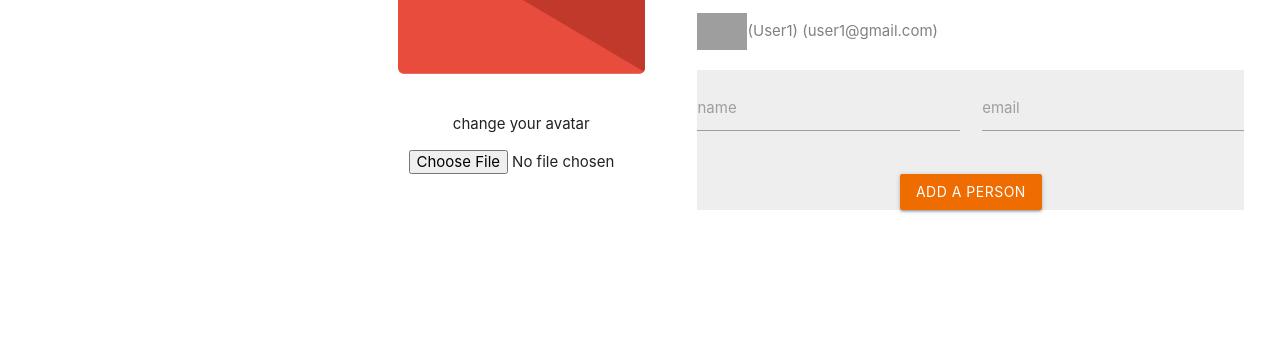
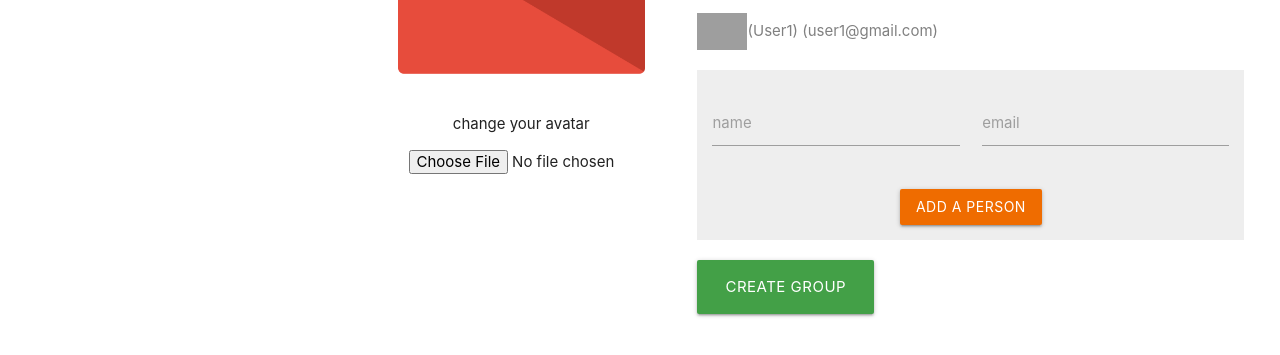
Before and after one commit to SandeepReddyKandi/splitwise-clone-mysql, a React (Create React App) app in the folder frontend/: page /user/home/newGroup in a window 1280 px wide. Shown: the part 331-686 px from the top of the page. Built offline with nearby package versions, Linux system fonts and the light colour scheme; grey boxes are pictures that could not be loaded.

Commit message:
create group button added

```diff
--- a/frontend/src/components/Dashboard/CreateNewGroup.js
+++ b/frontend/src/components/Dashboard/CreateNewGroup.js
@@ -15,6 +15,11 @@ class CreateNewGroup extends Component {
 		this.setState({
 			[e.target.id] : e.target.value
 		});
+	}
+
+	// here we are submitting the store data to db
+	createNewGroup = ()=>{
+		// data is already stored in store : newGroups
 	}
 
  	addGroup = (e)=>{
@@ -84,7 +89,7 @@ class CreateNewGroup extends Component {
 						}
 					</div>
 					<div className="row" id="addGroup">
-						<form className="grey lighten-3 center-align">
+						<form className="grey lighten-3 center-align add-group-content">
 							<div className="row">
 								<div className="input-field col s6">
 									<input id="name" type="text" className="validate" onChange={this.handleChange}/>
@@ -97,6 +102,9 @@ class CreateNewGroup extends Component {
 							</div>
 							<button className="btn orange darken-3" onClick={this.addGroup}>Add a person</button>
 						</form>
+					</div>
+					<div className="row">
+						<button className="btn btn-large green darken-1" onClick={this.addGroup} onClick={this.createNewGroup}>Create Group</button>
 					</div>
 				</div>
 			</div>
--- a/frontend/src/components/Dashboard/dashboard.css
+++ b/frontend/src/components/Dashboard/dashboard.css
@@ -318,3 +318,7 @@ option {
 .group-member{
     width:70% !important;
 }
+
+.add-group-content{
+    padding: 15px
+}
```
